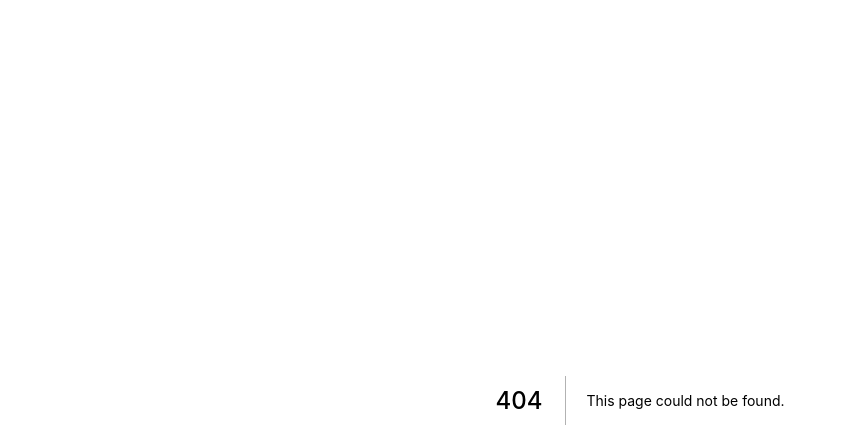
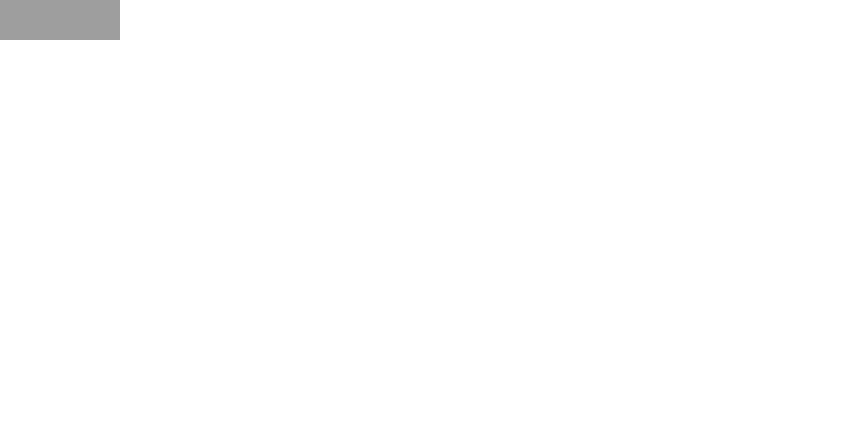
Before and after one commit to emorilebo/google, a Next.js app: page /search in a window 1280 px wide. Before the commit this address had no page. Shown: the top 448 px of the page, without its empty margins (0-847 px from the left). Built offline with nearby package versions, Linux system fonts and the light colour scheme; grey boxes are pictures that could not be loaded.

Commit message:
homepage completed, started working on the searchpage

```diff
--- /dev/null
+++ b/components/Header.js
@@ -0,0 +1,19 @@
+import { useRouter } from "next/dist/client/router";
+import Image from "next/image";
+
+function Header() {
+  const router = useRouter();
+  return (
+    <header>
+      <Image
+        src="https://www.google.co.uk/images/branding/googlelogo/2x/googlelogo_color_272x92dp.png"
+        height={40}
+        width={120}
+        onClick={() => router.push("/")}
+        className="cursor-pointer"
+      />
+    </header>
+  );
+}
+
+export default Header;
--- a/pages/index.js
+++ b/pages/index.js
@@ -4,7 +4,21 @@
 import { MicrophoneIcon, ViewGridIcon } from "@heroicons/react/solid";
 import { SearchIcon } from "@heroicons/react/outline";
 import Footer from "../components/Footer";
+import { useRef } from "react";
+import { useRouter } from "next/dist/client/router";
+
 export default function Home() {
+  const searchInputRef = useRef(null);
+  const router = useRouter();
+
+  const search = (e) => {
+    e.preventDefault();
+    const term = searchInputRef.current.value;
+
+    if (!term) return;
+    router.push(`/search?term=${term}`);
+  };
+
   return (
     <div className="flex flex-col items-center justify-center h-screen">
       <Head>
@@ -38,18 +52,26 @@
         />
         <div className="flex w-full mt-5 hover:shadow-lg focus-within:shadow-lg max-w-md rounded-full border border-gray-200 px-5 py-3 items-center sm:max-w-xl lg:max-w-2xl">
           <SearchIcon className="h-5 mr-3 text-gray-500" />
-          <input type="text" className="flex-grow focus:outline-none" />
+          <input
+            ref={searchInputRef}
+            type="text"
+            className="flex-grow focus:outline-none"
+          />
           <MicrophoneIcon className="h-5" />
         </div>
 
         <div className="flex flex-col w-1/2 space-y-2 justify-center mt-8 sm:space-y-0 sm:flex-row sm:space-x-4">
-          <button className="btn">Google Search</button>
-          <button className="btn">I'm Feeling Lucky</button>
+          <button onClick={search} className="btn">
+            Google Search
+          </button>
+          <button onClick={search} className="btn">
+            I'm Feeling Lucky
+          </button>
         </div>
       </form>
 
       {/* Footer */}
-      <Footer/>
+      <Footer />
     </div>
   );
 }
--- /dev/null
+++ b/pages/search.js
@@ -0,0 +1,18 @@
+import Head from "next/head";
+import Header from "../components/Header";
+
+function Search() {
+  return (
+    <div>
+      <Head>
+        <title>Search Results</title>
+        <link rel="icon" href="/favicon.ico" />
+      </Head>
+      {/* Header */}
+      <Header />
+      {/* Search Results */}
+    </div>
+  );
+}
+
+export default Search;
```
